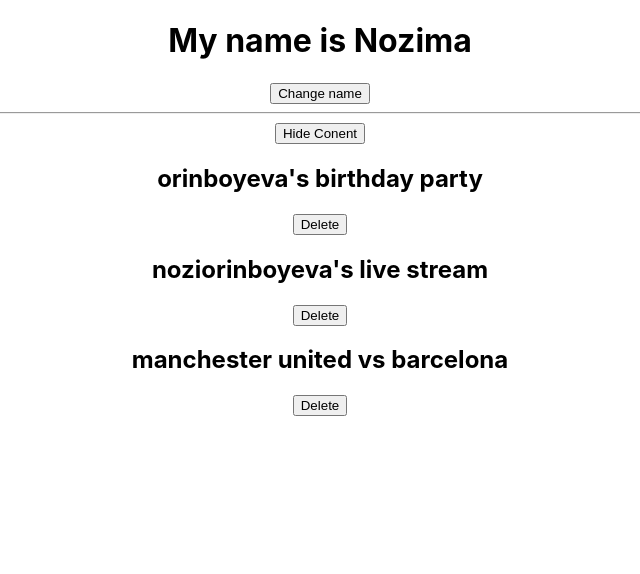
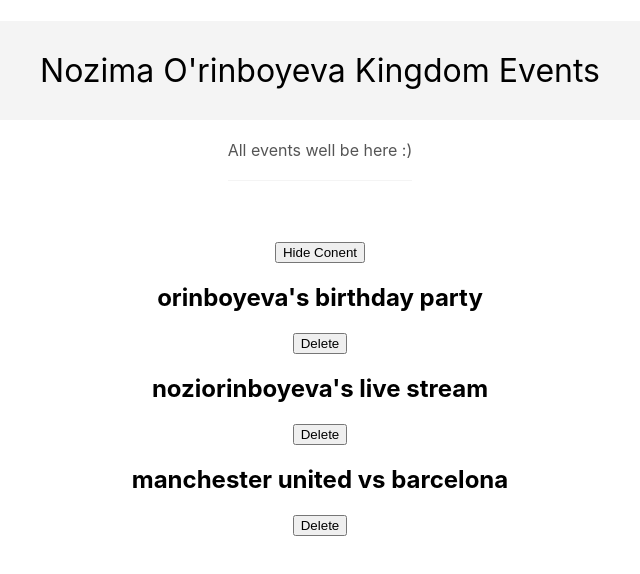
Before and after one commit to NozimaOrinboyeva/react-app, a React (Create React App) app: page / in a window 1280 px wide. Shown: the top 574 px of the page, without its empty margins (320-960 px from the left). Built offline with nearby package versions, Linux system fonts and the light colour scheme; the HTML template or start-up script is replaced by a standard one.

Commit message:
Componentlar bilan ishlash

```diff
--- a/src/App.css
+++ b/src/App.css
@@ -36,3 +36,22 @@
     transform: rotate(360deg);
   }
 }
+
+.title {
+  display: inline-block;
+  padding: 30px 60px;
+  background: #f4f4f4;
+  border-radius: 8px;
+  font-weight: normal;
+  margin-bottom: 10px;
+}
+
+.subtitle {
+  display: inline-block;
+  color: #555;
+  font-weight: normal;
+  padding-bottom: 20px;
+  border-bottom:  1px solid #f4f4f4;
+  margin-top: 10px;
+  margin-bottom: 60px;
+}
--- a/src/App.js
+++ b/src/App.js
@@ -1,11 +1,10 @@
 import { useState } from 'react';
 import './App.css';
+import Title from './components/Title';
+
 
 function App() {
-
-
   // arrayy  yaratib  uni funcsiyada foydalanib ishlatdik
-  const [name, setName] = useState('Nozima')
   const [showConent, setShowContent ] = useState(true)
   const [events, setEvents] = useState ([
     {title: "orinboyeva's birthday party", id: 1},
@@ -13,10 +12,6 @@
     {title: "manchester united vs barcelona", id: 3}
   ])
 
-
-  const handleClick = () => {
-    setName('Nozi')
-  }
 
 
   // delete item
@@ -27,14 +22,9 @@
     setEvents(filteredEvents)
   }
 
-
-
-
   return (
     <div className="App">
-      <h1>My name is {name} </h1>
-      <button onClick={handleClick}>Change name</button>
-      <hr></hr>
+      <Title/>
       {showConent && <button onClick={() => setShowContent(false)}>Hide Conent</button>}
       {!showConent && <button onClick={() => setShowContent(true)}>SHow Conent</button>}
       {showConent && <div>
--- /dev/null
+++ b/src/components/Title.js
@@ -0,0 +1,10 @@
+const Title = () => {
+    return (
+        <div>
+            <h1 className="title">Nozima O'rinboyeva Kingdom Events</h1>
+            <br />
+            <p className="subtitle">All  events well be here :)</p>
+        </div>
+    )
+}
+export default Title
```
